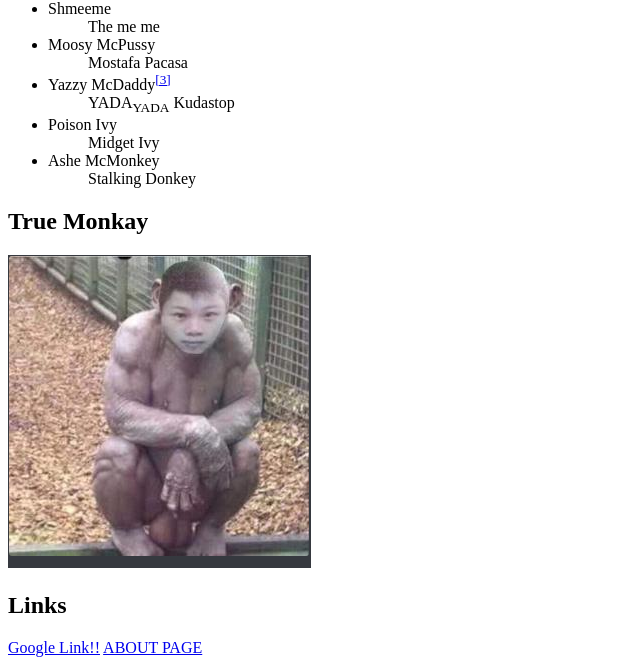
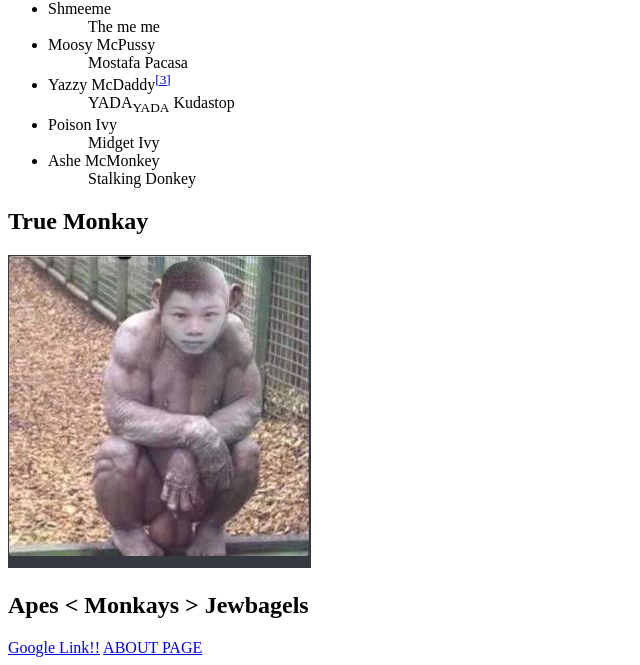
Before and after one commit to JZ8089/WEBDEVELOPMENT, a plain HTML site: page index.html in a window 1280 px wide. Shown: the part 658-1323 px from the top of the page, without its empty margins (0-640 px from the left). Drawn offline with Linux system fonts and the light colour scheme.

Commit message:
less and greater

```diff
--- a/index.html
+++ b/index.html
@@ -44,7 +44,7 @@
     <h2>True Monkay</h2>
     <img src="Aaron Monkay.png">
 
-    <h2>Links</h2>
+    <h2> Apes &lt; Monkays &gt; Jewbagels</h2>
 
     <div>
         <a href="http://www.google.com"> Google Link!!</a>
```
